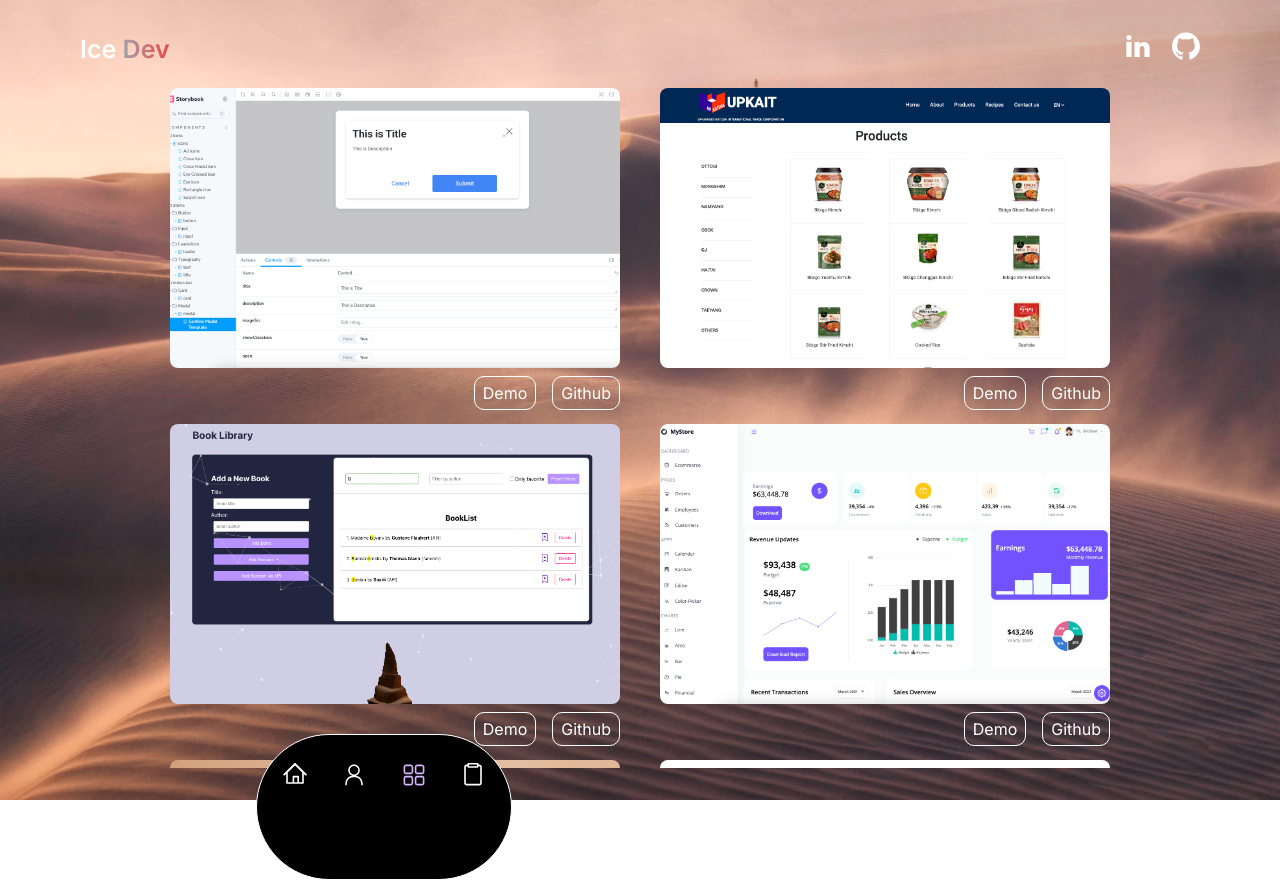
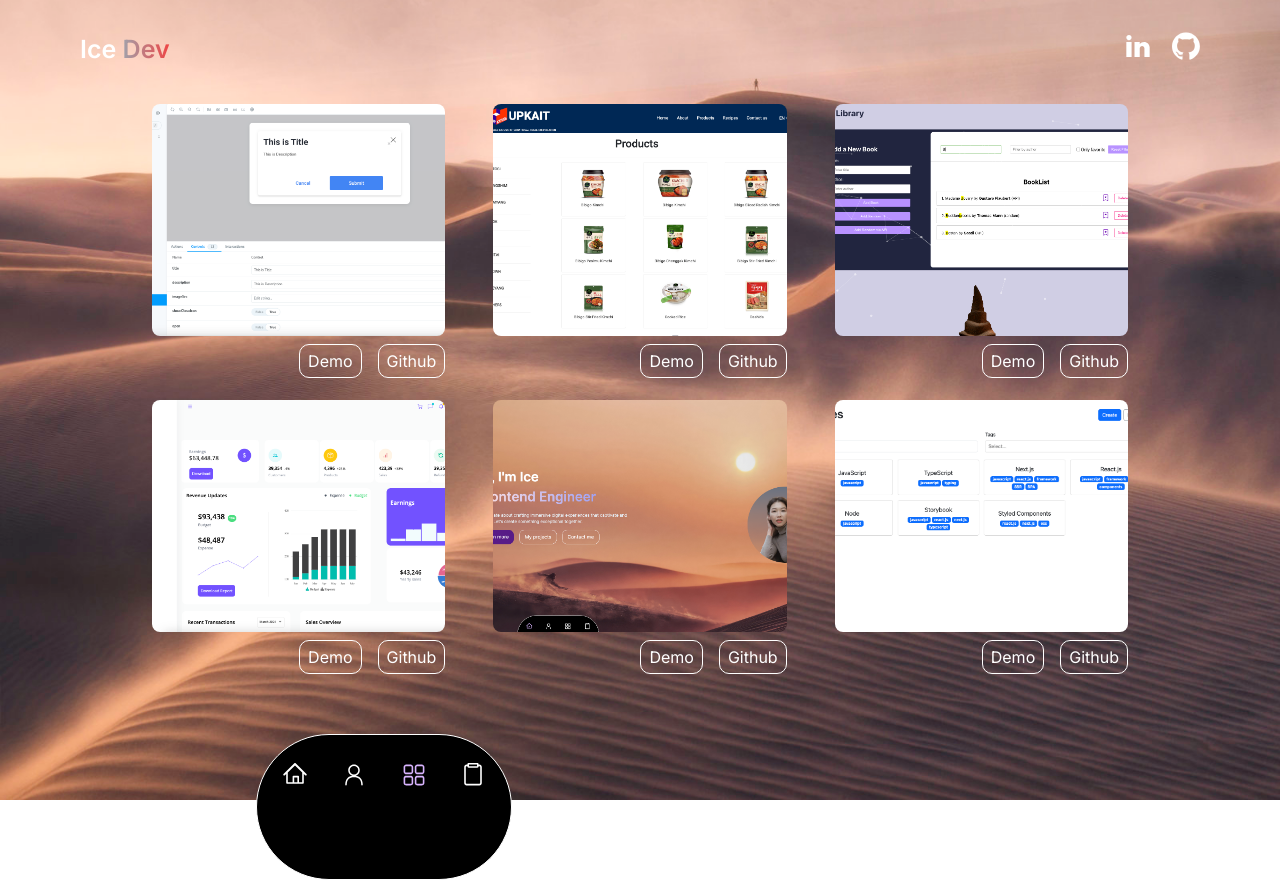
Before and after one commit to alive2020/next-portfolio, a Next.js app: page /my-projects in a window 1280 px wide. Built offline with nearby package versions, Linux system fonts and the light colour scheme.

Commit message:
fix:projects styles

```diff
--- a/app/my-projects/page.tsx
+++ b/app/my-projects/page.tsx
@@ -8,10 +8,9 @@ const Page = () => {
   return (
     <div
       style={{ backgroundImage: "url(/dune4.jpg)" }}
-      className="w-screen min-h-screen flex items-center justify-center bg-cover bg-center overflow-visible"
+      className="w-screen h-screen flex flex-col items-center justify-center bg-center bg-cover overflow-y-scroll"
     >
-      <div className="container mx-auto py-4 flex items-center justify-center pb-20 overflow-y-scroll">
-        <div className="flex flex-wrap justify-center gap-10 p-10 mb-20 h-[70vh]">
+      <div className="flex flex-wrap justify-between max-w-[80%] max-h-[80%] ">
         {Projects.map((project, index) => (
           <ProjectCard
             key={index}
@@ -22,7 +21,7 @@ const Page = () => {
             urlGithub={project.urlGithub}
           />
         ))}
-        </div>
+        <div className="w-[450px] h-[100px] "> </div>
       </div>
     </div>
   );
--- a/app/page.tsx
+++ b/app/page.tsx
@@ -29,7 +29,7 @@ export default function Home() {
             <Link
               target="_blank"
               rel="noopener noreferrer"
-              href="https://drive.google.com/file/d/1--fezPvgTpRJI5RoMKdvBpgVT9Lk_FaG/view?usp=sharing"
+              href="https://drive.google.com/file/d/188d6OCxjTbr2Twkiz5zl19y-brjr3atq/view?usp=sharing"
               className="rounded-[20px] group relative bg-purple-400 hover:bg-purple-900 px-5 py-3 text-lg text-white max-w-[200px]"
             >
               Resume
--- a/components/ProjectCard.tsx
+++ b/components/ProjectCard.tsx
@@ -23,7 +23,7 @@ const ProjectCard = ({ image, title, text, urlProject, urlGithub }: Props) => {
   return (
     <div
       onClick={handleFlip}
-      className="w-[450px] h-[280px] rounded-md cursor-pointer mb-4"
+      className="w-full sm:w-1/2 md:w-1/2 lg:w-1/3 h-[280px] rounded-md cursor-pointer mb-4 p-6"
     >
       <motion.div
         className="flip-card-inner w-full h-full"
@@ -46,9 +46,11 @@ const ProjectCard = ({ image, title, text, urlProject, urlGithub }: Props) => {
           className="w-full h-full group relative flip-card-back bg-cover bg-center text-white rounded-lg p-4"
         >
           <div className="absolute inset-0 w-full h-full rounded-md bg-black opacity-50 z-[-1]" />
-          <div className="flex flex-col gap-20 py-3 z-[30]">
-            <h1 className="text-white text-2xl font-semibold">{title}</h1>
-            <p className="text-gray-200 text-[16px] mt-16">{text}</p>
+          <div className="flex flex-col gap-10 py-3 z-[30]">
+            <h1 className="text-white text-2xl font-semibold sm:text-xl">
+              {title}
+            </h1>
+            <p className="text-gray-200 text-[14px] mt-16">{text}</p>
           </div>
         </div>
       </motion.div>
```
Lines whose indentation alone changed are shown as unchanged.
